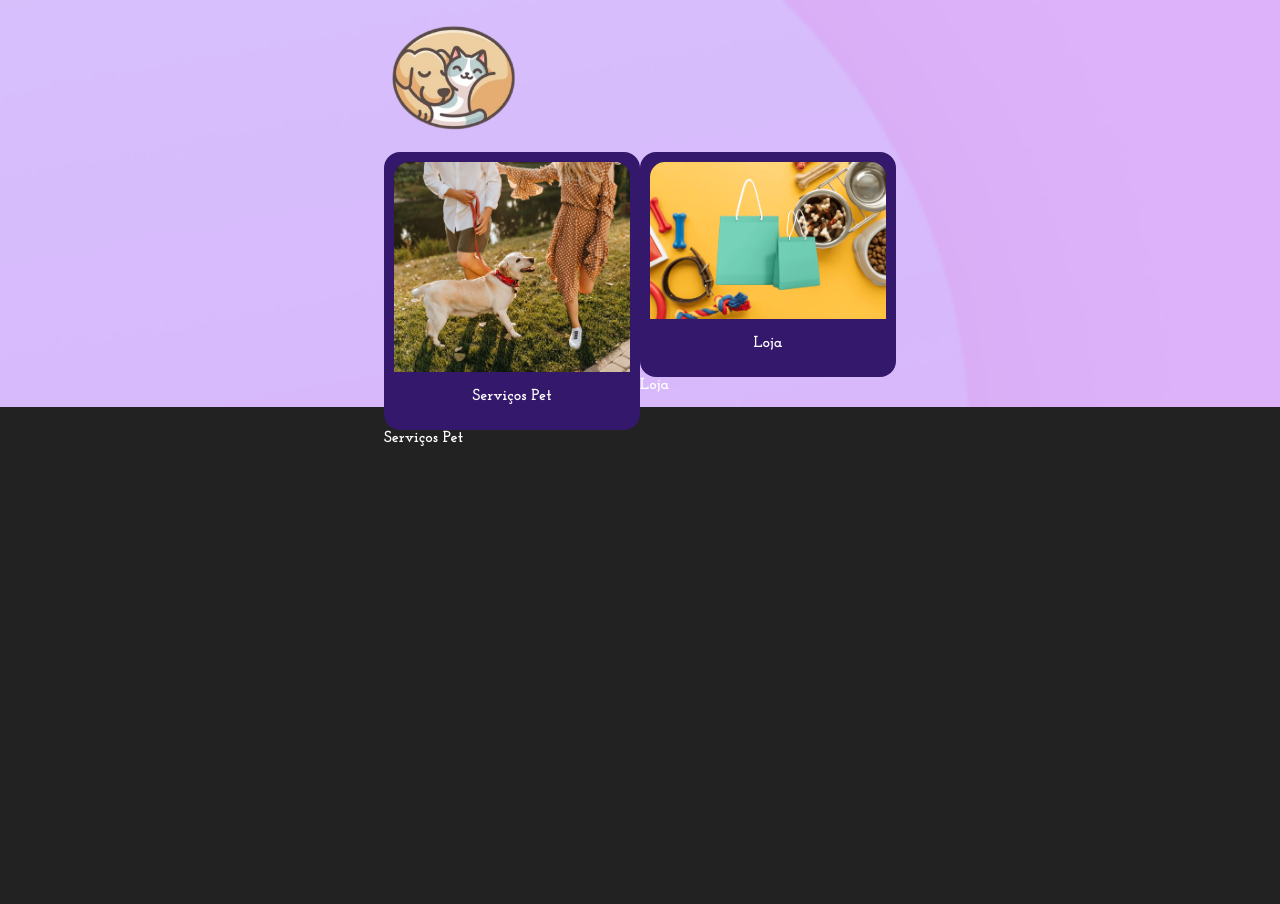
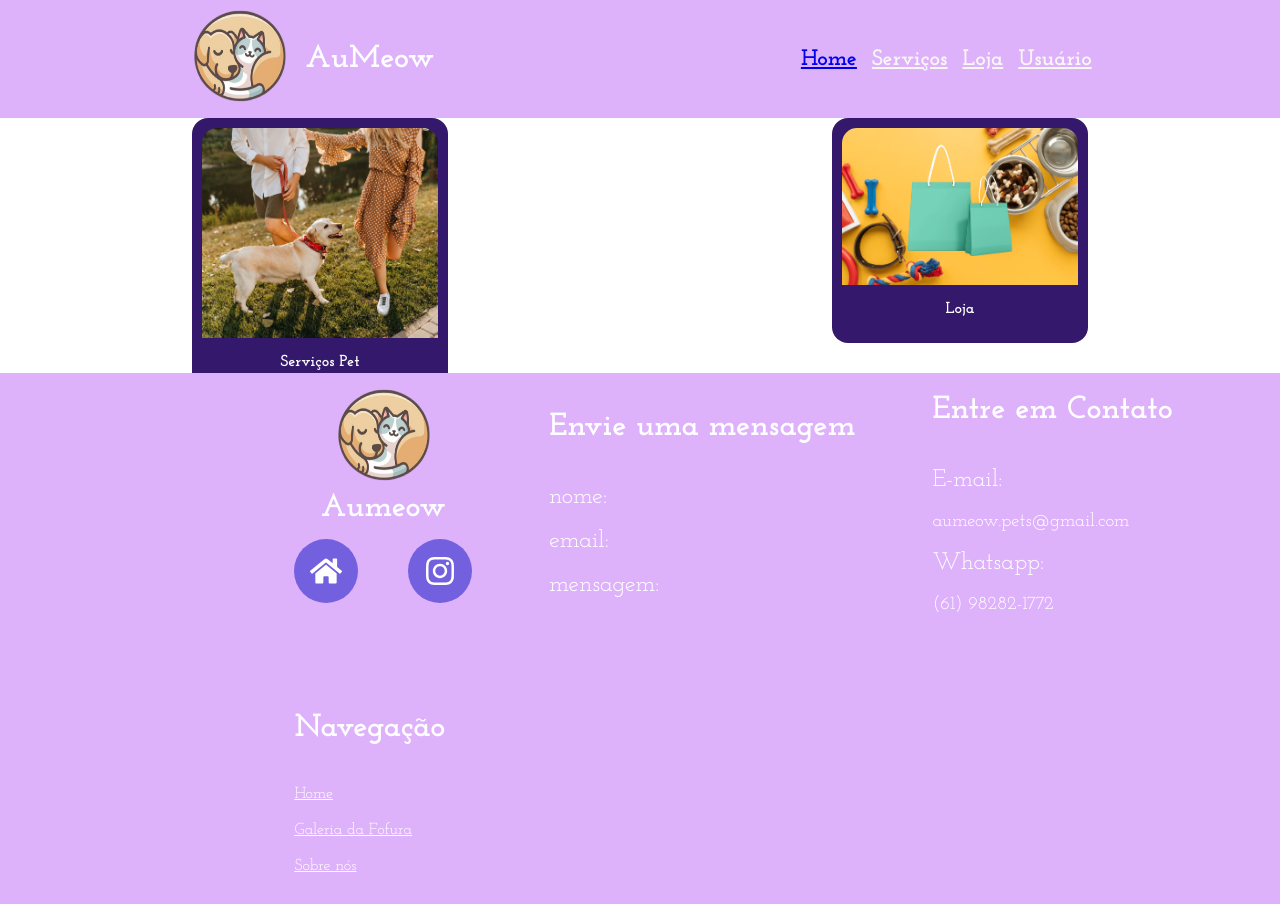
Before and after one commit to lucasshibata/aumeow_web, a React (Create React App) app: page /NavigationScreen in a window 1280 px wide. Before the commit the page ends 800 px from the top, so only its background shows below. Built offline with nearby package versions, Linux system fonts and the light colour scheme.

Commit message:
estilização da navigationScreen e alguma mudanças visuais e organizacionais.

```diff
--- a/src/components/layout/Header.tsx
+++ b/src/components/layout/Header.tsx
@@ -6,9 +6,10 @@ export default function Header(){
     const stylesContainer:React.CSSProperties = {
         backgroundColor: '#DEB2FB',
         display: 'flex',
+        alignItems:'center',
         justifyContent: 'space-around',
         flexWrap:"wrap",
-        paddingBottom:10
+        padding:5
     }
     const stylesContent:React.CSSProperties = {
         display:'flex',
--- a/src/components/layout/RenderLogo.tsx
+++ b/src/components/layout/RenderLogo.tsx
@@ -2,9 +2,9 @@ import React from 'react';
 import image from '../../assets/logo_img.png';
 
 export default function RenderLogo(){
-    const styles= {
-        height:118,
-        width:138,
+    const styles:React.CSSProperties= {
+        height:'13vh',
+        width:'8vw',
     }
     return(
         <div>
--- a/src/components/screens/NavigationScreen.css
+++ b/src/components/screens/NavigationScreen.css
@@ -7,7 +7,12 @@
     flex-direction: row;
     justify-content: space-around;
     width: 100%;
-    height: 100%'';
+    height: 100%;
     flex-wrap: wrap;
     margin-bottom: 15px;
 }
+.Container{
+    display: flex;
+    flex-direction: column;
+    background-color: white;
+}
--- a/src/components/screens/NavigationScreen.tsx
+++ b/src/components/screens/NavigationScreen.tsx
@@ -1,30 +1,22 @@
-import React, {useContext} from 'react';
-import BackGround from '../layout/BackGround';
+import React from 'react';
 import NavToolsImg from '../layout/NavToolsImg';
-import RenderLogo from '../layout/RenderLogo';
-import Space from '../layout/Space';
 // import {AuthContext} from '../contexts/AuthContext';
 import { useNavigate } from 'react-router-dom';
 import './NavigationScreen.css'
+import Header from '../layout/Header';
+import Footer from '../layout/Footer';
 
 
-
-export default function NavigationScreen (props:any){
+export default function NavigationScreen(){
     const navigate = useNavigate();
     const data = [
         { id:1, titleNav: 'Serviços Pet', srcImg:require('../../assets/dog-walk.jpg'), navScreen:()=>navigate('/PetServices') },
         { id:2, titleNav: 'Loja', srcImg:require('../../assets/shop-img.png'), navScreen:()=>navigate('/Shopping') },
     ];
-    const stylesContainer:React.CSSProperties ={
-        display:'flex',
-        flexDirection: 'column'
-    }
+
     return(
-        <BackGround>
-            <div style={stylesContainer}>
-                <Space h={20}/>
-                <RenderLogo/>
-                <Space h={10}/>
+        <div className='Container'>
+            <Header/>
             <div className="FlatList">
                 {data.map(item => (
                     <div key={item.id} className="ContainerList">
@@ -33,7 +25,7 @@ export default function NavigationScreen (props:any){
                     </div>
                 ))}
             </div>
+            <Footer/>
         </div>
-        </BackGround>
     );
 };
```
Lines whose indentation alone changed are shown as unchanged.
